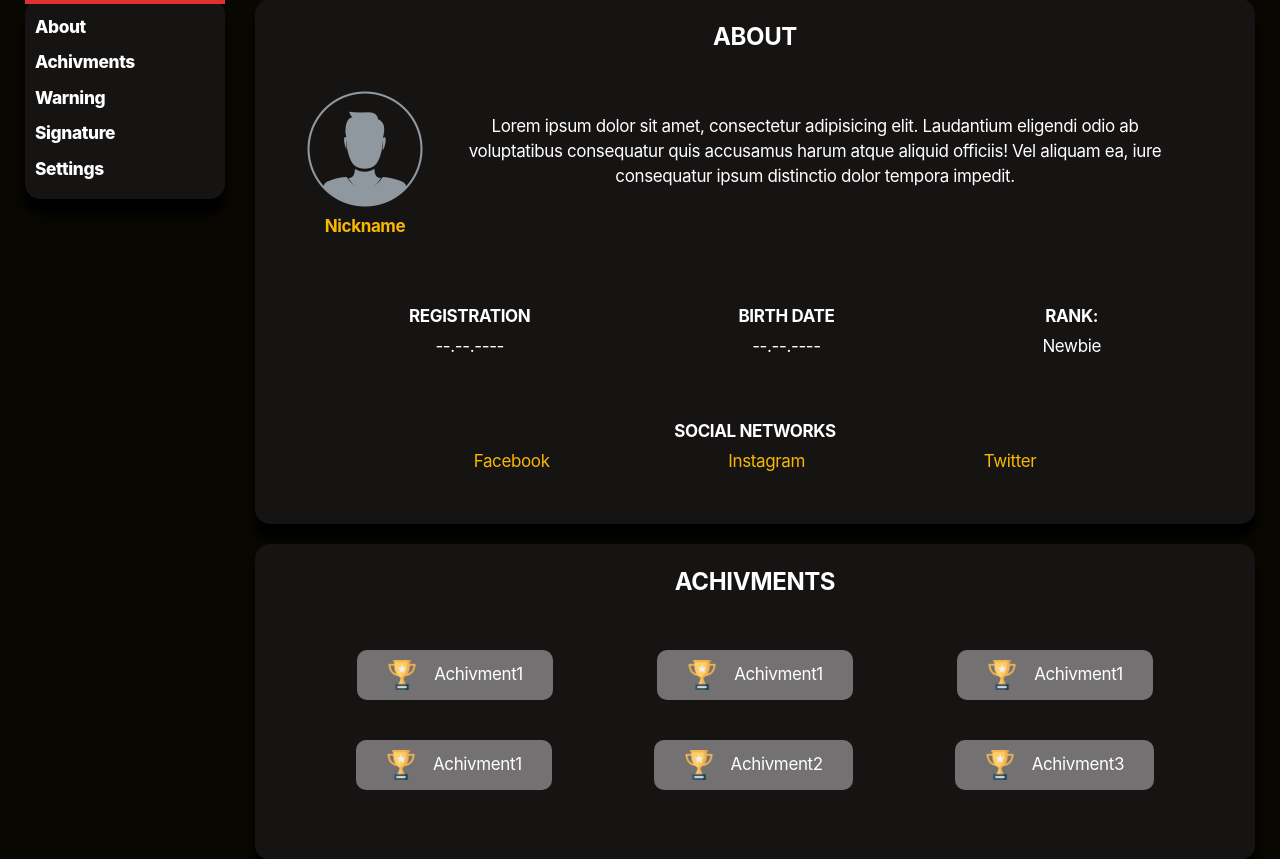
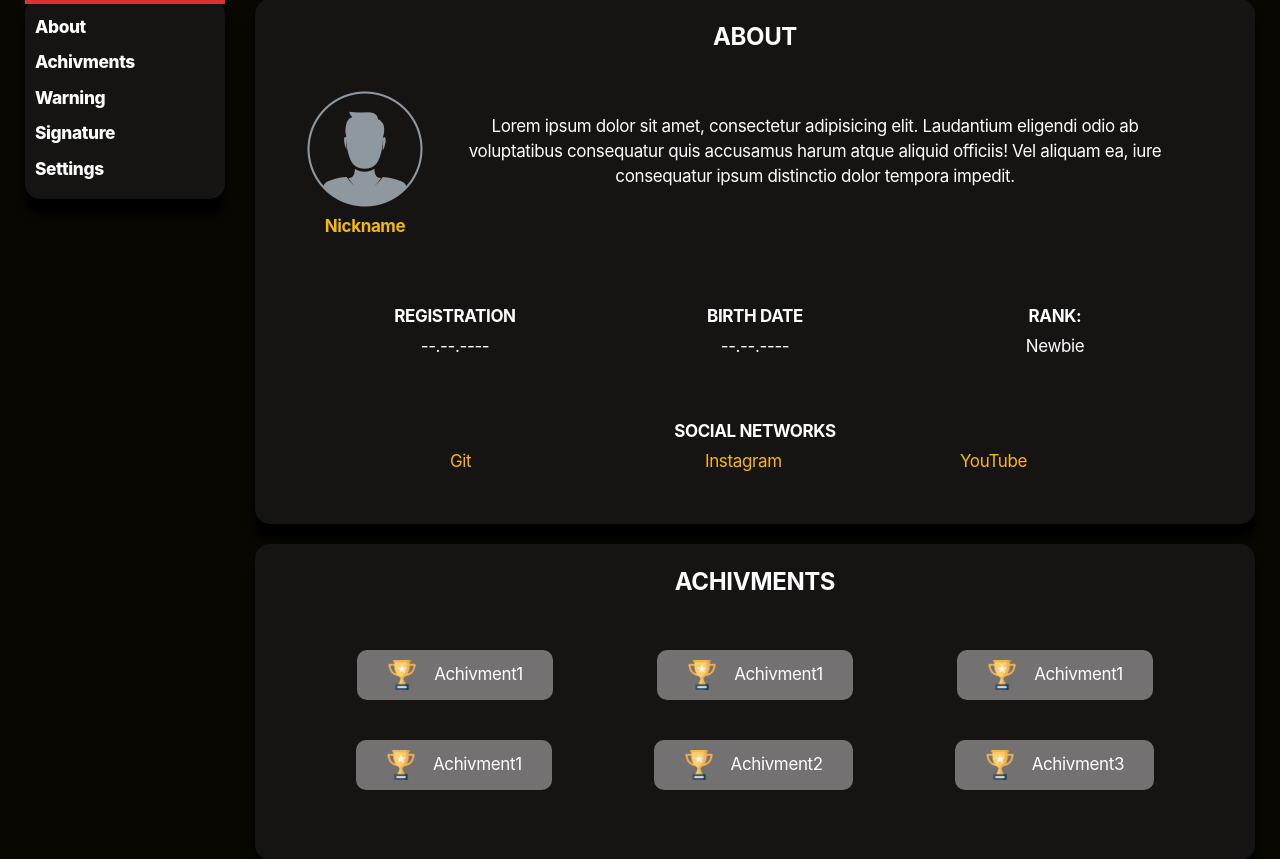
Before and after one commit to deadYokai/FoxyForum, a PHP site: page /user.html in a window 1280 px wide. Shown: the part 101-960 px from the top of the page. Run offline with PHP 8.4, Linux system fonts and the light colour scheme.

Commit message:
modified:   core/styles/userPage.css 	modified:   user.html

```diff
--- a/core/styles/userPage.css
+++ b/core/styles/userPage.css
@@ -129,9 +129,15 @@ p {
 .aboutText {
     margin: 0 30px 30px 30px;
 }
+.userInfoOther > div {
+    width: 200px;
+}
 .userInfoLinks > div{
     display: flex;
     justify-content: space-evenly;
+}
+.userInfoLinks > div > a{
+    width: 100px;
 }
 
 
--- a/user.html
+++ b/user.html
@@ -52,9 +52,9 @@
                 <div class="userInfoLinks">
                     <h4>Social Networks</h3>
                     <div>
-                        <a href="#">Facebook</a>
+                        <a href="#">Git</a>
                         <a href="#">Instagram</a>
-                        <a href="#">Twitter</a>
+                        <a href="#">YouTube</a>
                     </div>
                 </div>
             </div>
```
